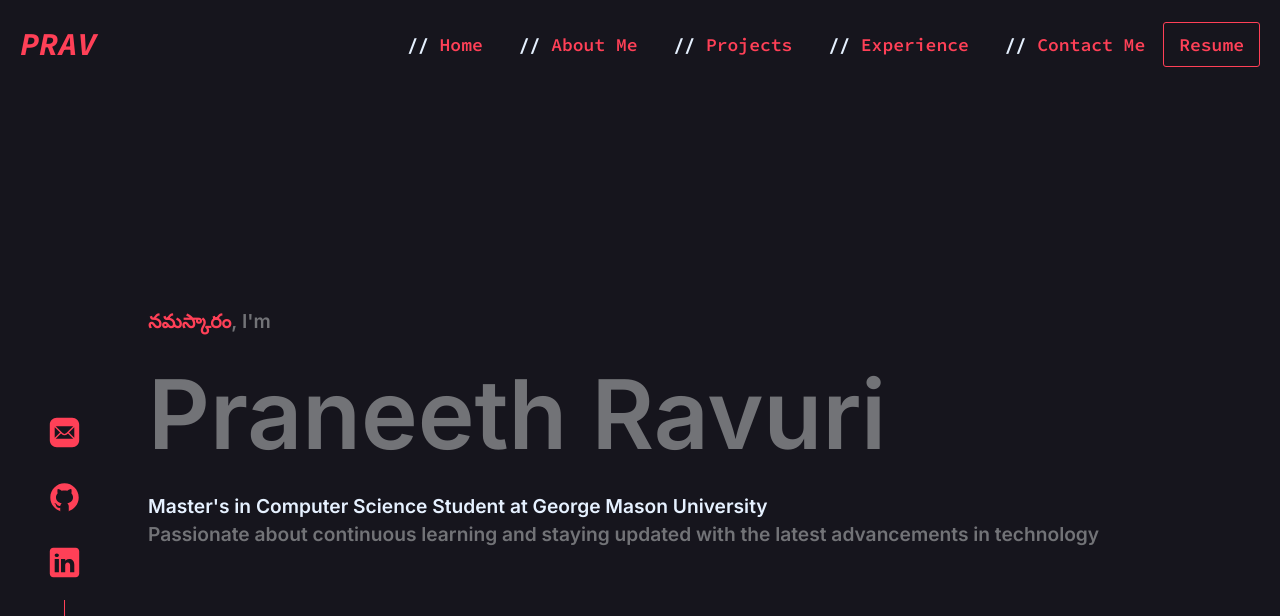
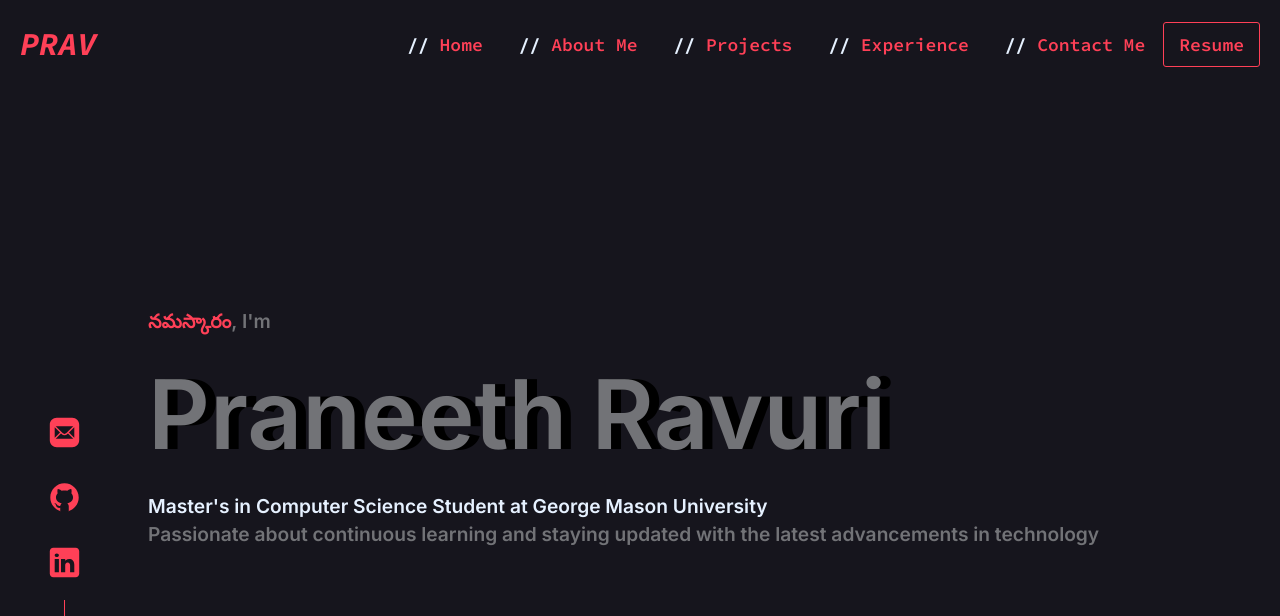
Before and after one commit to praneethravuri/PRAV-V2, a Vue app: page / in a window 1280 px wide. Shown: the top 616 px of the page. Built offline with nearby package versions, Linux system fonts and the light colour scheme.

Commit message:
name-text text shadow

```diff
--- a/src/components/Introduction.vue
+++ b/src/components/Introduction.vue
@@ -24,5 +24,5 @@ export default {
 </script>
 
 <style lang="scss" scoped>
-@import "@/styles/aboutMe.scss";
+@import "@/styles/introduction.scss";
 </style>
--- a/src/styles/aboutMe.scss
+++ b/src/styles/introduction.scss
@@ -9,6 +9,7 @@ div {
     font-size: clamp(6rem, 7vw, 8rem);
     line-height: 100%;
     font-weight: 600;
+    text-shadow: 10px 0px black;
 }
 
 .slate-text {
```
